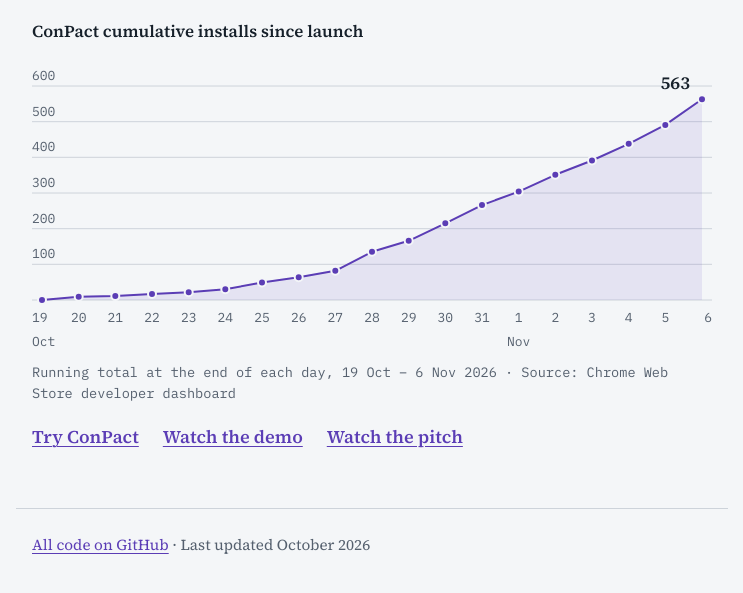
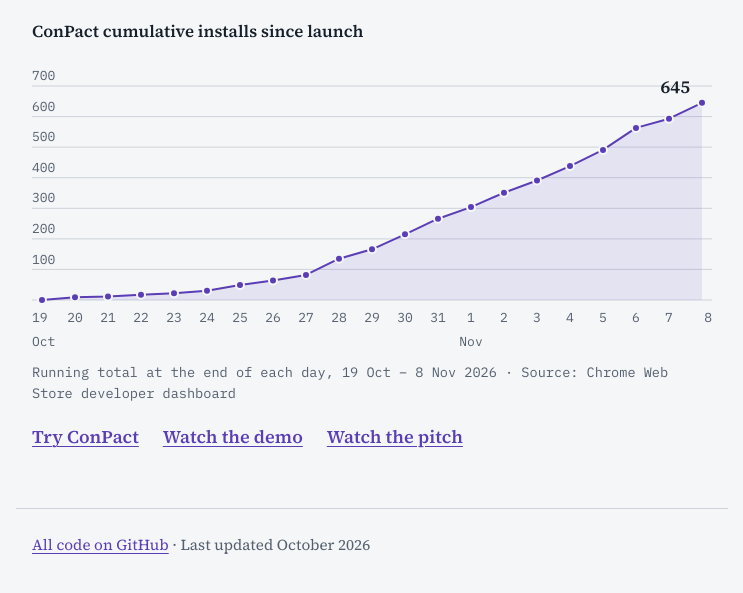
Before and after one commit to demodgm/demodgm.github.io, a plain HTML site: page index.html in a window 1280 px wide. Shown: the part 5144-5737 px from the top of the page, without its empty margins (268-1011 px from the left). Drawn offline with Linux system fonts and the light colour scheme.

Commit message:
Add files via upload

```diff
--- a/index.html
+++ b/index.html
@@ -108,66 +108,72 @@
     <p class="chart-title" aria-hidden="true">ConPact cumulative installs since launch</p>
     <svg class="chart" viewBox="0 0 680 310" role="img" aria-labelledby="installs-title installs-desc">
 <title id="installs-title">ConPact cumulative installs since launch</title>
-<desc id="installs-desc">Cumulative Chrome Web Store installs by day: 0 on 19 October, 9 on 20 October, 11 on 21 October, 17 on 22 October, 22 on 23 October, 30 on 24 October, 49 on 25 October, 64 on 26 October, 82 on 27 October, 135 on 28 October, 166 on 29 October, 215 on 30 October, 266 on 31 October, 304 on 1 November, 351 on 2 November, 391 on 3 November, 438 on 4 November, 491 on 5 November and 563 on 6 November 2026.</desc>
+<desc id="installs-desc">Cumulative Chrome Web Store installs by day: 0 on 19 October, 9 on 20 October, 11 on 21 October, 17 on 22 October, 22 on 23 October, 30 on 24 October, 49 on 25 October, 64 on 26 October, 82 on 27 October, 135 on 28 October, 166 on 29 October, 215 on 30 October, 266 on 31 October, 304 on 1 November, 351 on 2 November, 391 on 3 November, 438 on 4 November, 491 on 5 November, 563 on 6 November, 593 on 7 November and 645 on 8 November 2026.</desc>
 <line class="grid" x1="0" x2="680" y1="248.0" y2="248.0"/>
-<line class="grid" x1="0" x2="680" y1="212.3" y2="212.3"/>
-<text class="tick" x="0" y="212.3" dy="-0.45em" text-anchor="start">100</text>
-<line class="grid" x1="0" x2="680" y1="176.7" y2="176.7"/>
-<text class="tick" x="0" y="176.7" dy="-0.45em" text-anchor="start">200</text>
-<line class="grid" x1="0" x2="680" y1="141.0" y2="141.0"/>
-<text class="tick" x="0" y="141.0" dy="-0.45em" text-anchor="start">300</text>
-<line class="grid" x1="0" x2="680" y1="105.3" y2="105.3"/>
-<text class="tick" x="0" y="105.3" dy="-0.45em" text-anchor="start">400</text>
-<line class="grid" x1="0" x2="680" y1="69.7" y2="69.7"/>
-<text class="tick" x="0" y="69.7" dy="-0.45em" text-anchor="start">500</text>
+<line class="grid" x1="0" x2="680" y1="217.4" y2="217.4"/>
+<text class="tick" x="0" y="217.4" dy="-0.45em" text-anchor="start">100</text>
+<line class="grid" x1="0" x2="680" y1="186.9" y2="186.9"/>
+<text class="tick" x="0" y="186.9" dy="-0.45em" text-anchor="start">200</text>
+<line class="grid" x1="0" x2="680" y1="156.3" y2="156.3"/>
+<text class="tick" x="0" y="156.3" dy="-0.45em" text-anchor="start">300</text>
+<line class="grid" x1="0" x2="680" y1="125.7" y2="125.7"/>
+<text class="tick" x="0" y="125.7" dy="-0.45em" text-anchor="start">400</text>
+<line class="grid" x1="0" x2="680" y1="95.1" y2="95.1"/>
+<text class="tick" x="0" y="95.1" dy="-0.45em" text-anchor="start">500</text>
+<line class="grid" x1="0" x2="680" y1="64.6" y2="64.6"/>
+<text class="tick" x="0" y="64.6" dy="-0.45em" text-anchor="start">600</text>
 <line class="grid" x1="0" x2="680" y1="34.0" y2="34.0"/>
-<text class="tick" x="0" y="34.0" dy="-0.45em" text-anchor="start">600</text>
+<text class="tick" x="0" y="34.0" dy="-0.45em" text-anchor="start">700</text>
 <text class="tick" x="0.0" y="260" dy="0.8em" text-anchor="start">19</text>
 <text class="tick month" x="0.0" y="284" dy="0.8em" text-anchor="start">Oct</text>
-<text class="tick minor" x="46.7" y="260" dy="0.8em" text-anchor="middle">20</text>
-<text class="tick minor" x="83.3" y="260" dy="0.8em" text-anchor="middle">21</text>
-<text class="tick" x="120.0" y="260" dy="0.8em" text-anchor="middle">22</text>
-<text class="tick minor" x="156.7" y="260" dy="0.8em" text-anchor="middle">23</text>
-<text class="tick minor" x="193.3" y="260" dy="0.8em" text-anchor="middle">24</text>
-<text class="tick" x="230.0" y="260" dy="0.8em" text-anchor="middle">25</text>
-<text class="tick minor" x="266.7" y="260" dy="0.8em" text-anchor="middle">26</text>
-<text class="tick minor" x="303.3" y="260" dy="0.8em" text-anchor="middle">27</text>
-<text class="tick" x="340.0" y="260" dy="0.8em" text-anchor="middle">28</text>
-<text class="tick minor" x="376.7" y="260" dy="0.8em" text-anchor="middle">29</text>
-<text class="tick minor" x="413.3" y="260" dy="0.8em" text-anchor="middle">30</text>
-<text class="tick minor" x="450.0" y="260" dy="0.8em" text-anchor="middle">31</text>
-<text class="tick" x="486.7" y="260" dy="0.8em" text-anchor="middle">1</text>
-<text class="tick month" x="486.7" y="284" dy="0.8em" text-anchor="middle">Nov</text>
-<text class="tick minor" x="523.3" y="260" dy="0.8em" text-anchor="middle">2</text>
-<text class="tick minor" x="560.0" y="260" dy="0.8em" text-anchor="middle">3</text>
-<text class="tick minor" x="596.7" y="260" dy="0.8em" text-anchor="middle">4</text>
-<text class="tick minor" x="633.3" y="260" dy="0.8em" text-anchor="middle">5</text>
-<text class="tick" x="680.0" y="260" dy="0.8em" text-anchor="end">6</text>
-<path class="area" d="M10.0,248.0 L10.0,248.0 L46.7,244.8 L83.3,244.1 L120.0,241.9 L156.7,240.2 L193.3,237.3 L230.0,230.5 L266.7,225.2 L303.3,218.8 L340.0,199.8 L376.7,188.8 L413.3,171.3 L450.0,153.1 L486.7,139.6 L523.3,122.8 L560.0,108.5 L596.7,91.8 L633.3,72.9 L670.0,47.2 L670.0,248.0 Z"/>
-<polyline class="line" points="10.0,248.0 46.7,244.8 83.3,244.1 120.0,241.9 156.7,240.2 193.3,237.3 230.0,230.5 266.7,225.2 303.3,218.8 340.0,199.8 376.7,188.8 413.3,171.3 450.0,153.1 486.7,139.6 523.3,122.8 560.0,108.5 596.7,91.8 633.3,72.9 670.0,47.2"/>
+<text class="tick minor" x="43.0" y="260" dy="0.8em" text-anchor="middle">20</text>
+<text class="tick minor" x="76.0" y="260" dy="0.8em" text-anchor="middle">21</text>
+<text class="tick" x="109.0" y="260" dy="0.8em" text-anchor="middle">22</text>
+<text class="tick minor" x="142.0" y="260" dy="0.8em" text-anchor="middle">23</text>
+<text class="tick minor" x="175.0" y="260" dy="0.8em" text-anchor="middle">24</text>
+<text class="tick" x="208.0" y="260" dy="0.8em" text-anchor="middle">25</text>
+<text class="tick minor" x="241.0" y="260" dy="0.8em" text-anchor="middle">26</text>
+<text class="tick minor" x="274.0" y="260" dy="0.8em" text-anchor="middle">27</text>
+<text class="tick" x="307.0" y="260" dy="0.8em" text-anchor="middle">28</text>
+<text class="tick minor" x="340.0" y="260" dy="0.8em" text-anchor="middle">29</text>
+<text class="tick minor" x="373.0" y="260" dy="0.8em" text-anchor="middle">30</text>
+<text class="tick minor" x="406.0" y="260" dy="0.8em" text-anchor="middle">31</text>
+<text class="tick" x="439.0" y="260" dy="0.8em" text-anchor="middle">1</text>
+<text class="tick month" x="439.0" y="284" dy="0.8em" text-anchor="middle">Nov</text>
+<text class="tick minor" x="472.0" y="260" dy="0.8em" text-anchor="middle">2</text>
+<text class="tick" x="505.0" y="260" dy="0.8em" text-anchor="middle">3</text>
+<text class="tick minor" x="538.0" y="260" dy="0.8em" text-anchor="middle">4</text>
+<text class="tick minor" x="571.0" y="260" dy="0.8em" text-anchor="middle">5</text>
+<text class="tick" x="604.0" y="260" dy="0.8em" text-anchor="middle">6</text>
+<text class="tick minor" x="637.0" y="260" dy="0.8em" text-anchor="middle">7</text>
+<text class="tick" x="680.0" y="260" dy="0.8em" text-anchor="end">8</text>
+<path class="area" d="M10.0,248.0 L10.0,248.0 L43.0,245.2 L76.0,244.6 L109.0,242.8 L142.0,241.3 L175.0,238.8 L208.0,233.0 L241.0,228.4 L274.0,222.9 L307.0,206.7 L340.0,197.3 L373.0,182.3 L406.0,166.7 L439.0,155.1 L472.0,140.7 L505.0,128.5 L538.0,114.1 L571.0,97.9 L604.0,75.9 L637.0,66.7 L670.0,50.8 L670.0,248.0 Z"/>
+<polyline class="line" points="10.0,248.0 43.0,245.2 76.0,244.6 109.0,242.8 142.0,241.3 175.0,238.8 208.0,233.0 241.0,228.4 274.0,222.9 307.0,206.7 340.0,197.3 373.0,182.3 406.0,166.7 439.0,155.1 472.0,140.7 505.0,128.5 538.0,114.1 571.0,97.9 604.0,75.9 637.0,66.7 670.0,50.8"/>
 <g class="pt"><circle class="dot" cx="10.0" cy="248.0" r="4"/><circle class="hit" cx="10.0" cy="248.0" r="14"><title>19 Oct 2026: 0 installs</title></circle></g>
-<g class="pt"><circle class="dot" cx="46.7" cy="244.8" r="4"/><circle class="hit" cx="46.7" cy="244.8" r="14"><title>20 Oct 2026: 9 installs</title></circle></g>
-<g class="pt"><circle class="dot" cx="83.3" cy="244.1" r="4"/><circle class="hit" cx="83.3" cy="244.1" r="14"><title>21 Oct 2026: 11 installs</title></circle></g>
-<g class="pt"><circle class="dot" cx="120.0" cy="241.9" r="4"/><circle class="hit" cx="120.0" cy="241.9" r="14"><title>22 Oct 2026: 17 installs</title></circle></g>
-<g class="pt"><circle class="dot" cx="156.7" cy="240.2" r="4"/><circle class="hit" cx="156.7" cy="240.2" r="14"><title>23 Oct 2026: 22 installs</title></circle></g>
-<g class="pt"><circle class="dot" cx="193.3" cy="237.3" r="4"/><circle class="hit" cx="193.3" cy="237.3" r="14"><title>24 Oct 2026: 30 installs</title></circle></g>
-<g class="pt"><circle class="dot" cx="230.0" cy="230.5" r="4"/><circle class="hit" cx="230.0" cy="230.5" r="14"><title>25 Oct 2026: 49 installs</title></circle></g>
-<g class="pt"><circle class="dot" cx="266.7" cy="225.2" r="4"/><circle class="hit" cx="266.7" cy="225.2" r="14"><title>26 Oct 2026: 64 installs</title></circle></g>
-<g class="pt"><circle class="dot" cx="303.3" cy="218.8" r="4"/><circle class="hit" cx="303.3" cy="218.8" r="14"><title>27 Oct 2026: 82 installs</title></circle></g>
-<g class="pt"><circle class="dot" cx="340.0" cy="199.8" r="4"/><circle class="hit" cx="340.0" cy="199.8" r="14"><title>28 Oct 2026: 135 installs</title></circle></g>
-<g class="pt"><circle class="dot" cx="376.7" cy="188.8" r="4"/><circle class="hit" cx="376.7" cy="188.8" r="14"><title>29 Oct 2026: 166 installs</title></circle></g>
-<g class="pt"><circle class="dot" cx="413.3" cy="171.3" r="4"/><circle class="hit" cx="413.3" cy="171.3" r="14"><title>30 Oct 2026: 215 installs</title></circle></g>
-<g class="pt"><circle class="dot" cx="450.0" cy="153.1" r="4"/><circle class="hit" cx="450.0" cy="153.1" r="14"><title>31 Oct 2026: 266 installs</title></circle></g>
-<g class="pt"><circle class="dot" cx="486.7" cy="139.6" r="4"/><circle class="hit" cx="486.7" cy="139.6" r="14"><title>1 Nov 2026: 304 installs</title></circle></g>
-<g class="pt"><circle class="dot" cx="523.3" cy="122.8" r="4"/><circle class="hit" cx="523.3" cy="122.8" r="14"><title>2 Nov 2026: 351 installs</title></circle></g>
-<g class="pt"><circle class="dot" cx="560.0" cy="108.5" r="4"/><circle class="hit" cx="560.0" cy="108.5" r="14"><title>3 Nov 2026: 391 installs</title></circle></g>
-<g class="pt"><circle class="dot" cx="596.7" cy="91.8" r="4"/><circle class="hit" cx="596.7" cy="91.8" r="14"><title>4 Nov 2026: 438 installs</title></circle></g>
-<g class="pt"><circle class="dot" cx="633.3" cy="72.9" r="4"/><circle class="hit" cx="633.3" cy="72.9" r="14"><title>5 Nov 2026: 491 installs</title></circle></g>
-<g class="pt"><circle class="dot" cx="670.0" cy="47.2" r="4"/><circle class="hit" cx="670.0" cy="47.2" r="14"><title>6 Nov 2026: 563 installs</title></circle></g>
-<text class="endlabel" x="658.0" y="47.2" dy="-0.55em" text-anchor="end">563</text>
+<g class="pt"><circle class="dot" cx="43.0" cy="245.2" r="4"/><circle class="hit" cx="43.0" cy="245.2" r="14"><title>20 Oct 2026: 9 installs</title></circle></g>
+<g class="pt"><circle class="dot" cx="76.0" cy="244.6" r="4"/><circle class="hit" cx="76.0" cy="244.6" r="14"><title>21 Oct 2026: 11 installs</title></circle></g>
+<g class="pt"><circle class="dot" cx="109.0" cy="242.8" r="4"/><circle class="hit" cx="109.0" cy="242.8" r="14"><title>22 Oct 2026: 17 installs</title></circle></g>
+<g class="pt"><circle class="dot" cx="142.0" cy="241.3" r="4"/><circle class="hit" cx="142.0" cy="241.3" r="14"><title>23 Oct 2026: 22 installs</title></circle></g>
+<g class="pt"><circle class="dot" cx="175.0" cy="238.8" r="4"/><circle class="hit" cx="175.0" cy="238.8" r="14"><title>24 Oct 2026: 30 installs</title></circle></g>
+<g class="pt"><circle class="dot" cx="208.0" cy="233.0" r="4"/><circle class="hit" cx="208.0" cy="233.0" r="14"><title>25 Oct 2026: 49 installs</title></circle></g>
+<g class="pt"><circle class="dot" cx="241.0" cy="228.4" r="4"/><circle class="hit" cx="241.0" cy="228.4" r="14"><title>26 Oct 2026: 64 installs</title></circle></g>
+<g class="pt"><circle class="dot" cx="274.0" cy="222.9" r="4"/><circle class="hit" cx="274.0" cy="222.9" r="14"><title>27 Oct 2026: 82 installs</title></circle></g>
+<g class="pt"><circle class="dot" cx="307.0" cy="206.7" r="4"/><circle class="hit" cx="307.0" cy="206.7" r="14"><title>28 Oct 2026: 135 installs</title></circle></g>
+<g class="pt"><circle class="dot" cx="340.0" cy="197.3" r="4"/><circle class="hit" cx="340.0" cy="197.3" r="14"><title>29 Oct 2026: 166 installs</title></circle></g>
+<g class="pt"><circle class="dot" cx="373.0" cy="182.3" r="4"/><circle class="hit" cx="373.0" cy="182.3" r="14"><title>30 Oct 2026: 215 installs</title></circle></g>
+<g class="pt"><circle class="dot" cx="406.0" cy="166.7" r="4"/><circle class="hit" cx="406.0" cy="166.7" r="14"><title>31 Oct 2026: 266 installs</title></circle></g>
+<g class="pt"><circle class="dot" cx="439.0" cy="155.1" r="4"/><circle class="hit" cx="439.0" cy="155.1" r="14"><title>1 Nov 2026: 304 installs</title></circle></g>
+<g class="pt"><circle class="dot" cx="472.0" cy="140.7" r="4"/><circle class="hit" cx="472.0" cy="140.7" r="14"><title>2 Nov 2026: 351 installs</title></circle></g>
+<g class="pt"><circle class="dot" cx="505.0" cy="128.5" r="4"/><circle class="hit" cx="505.0" cy="128.5" r="14"><title>3 Nov 2026: 391 installs</title></circle></g>
+<g class="pt"><circle class="dot" cx="538.0" cy="114.1" r="4"/><circle class="hit" cx="538.0" cy="114.1" r="14"><title>4 Nov 2026: 438 installs</title></circle></g>
+<g class="pt"><circle class="dot" cx="571.0" cy="97.9" r="4"/><circle class="hit" cx="571.0" cy="97.9" r="14"><title>5 Nov 2026: 491 installs</title></circle></g>
+<g class="pt"><circle class="dot" cx="604.0" cy="75.9" r="4"/><circle class="hit" cx="604.0" cy="75.9" r="14"><title>6 Nov 2026: 563 installs</title></circle></g>
+<g class="pt"><circle class="dot" cx="637.0" cy="66.7" r="4"/><circle class="hit" cx="637.0" cy="66.7" r="14"><title>7 Nov 2026: 593 installs</title></circle></g>
+<g class="pt"><circle class="dot" cx="670.0" cy="50.8" r="4"/><circle class="hit" cx="670.0" cy="50.8" r="14"><title>8 Nov 2026: 645 installs</title></circle></g>
+<text class="endlabel" x="658.0" y="50.8" dy="-0.55em" text-anchor="end">645</text>
 </svg>
-    <div class="sr-only"><table><caption>ConPact cumulative installs since launch</caption><thead><tr><th>Date</th><th>Cumulative installs</th></tr></thead><tbody><tr><td>19 Oct 2026</td><td>0</td></tr><tr><td>20 Oct 2026</td><td>9</td></tr><tr><td>21 Oct 2026</td><td>11</td></tr><tr><td>22 Oct 2026</td><td>17</td></tr><tr><td>23 Oct 2026</td><td>22</td></tr><tr><td>24 Oct 2026</td><td>30</td></tr><tr><td>25 Oct 2026</td><td>49</td></tr><tr><td>26 Oct 2026</td><td>64</td></tr><tr><td>27 Oct 2026</td><td>82</td></tr><tr><td>28 Oct 2026</td><td>135</td></tr><tr><td>29 Oct 2026</td><td>166</td></tr><tr><td>30 Oct 2026</td><td>215</td></tr><tr><td>31 Oct 2026</td><td>266</td></tr><tr><td>1 Nov 2026</td><td>304</td></tr><tr><td>2 Nov 2026</td><td>351</td></tr><tr><td>3 Nov 2026</td><td>391</td></tr><tr><td>4 Nov 2026</td><td>438</td></tr><tr><td>5 Nov 2026</td><td>491</td></tr><tr><td>6 Nov 2026</td><td>563</td></tr></tbody></table></div>
-    <figcaption class="meta">Running total at the end of each day, 19 Oct – 6 Nov 2026 · Source: Chrome Web Store developer dashboard</figcaption>
+    <div class="sr-only"><table><caption>ConPact cumulative installs since launch</caption><thead><tr><th>Date</th><th>Cumulative installs</th></tr></thead><tbody><tr><td>19 Oct 2026</td><td>0</td></tr><tr><td>20 Oct 2026</td><td>9</td></tr><tr><td>21 Oct 2026</td><td>11</td></tr><tr><td>22 Oct 2026</td><td>17</td></tr><tr><td>23 Oct 2026</td><td>22</td></tr><tr><td>24 Oct 2026</td><td>30</td></tr><tr><td>25 Oct 2026</td><td>49</td></tr><tr><td>26 Oct 2026</td><td>64</td></tr><tr><td>27 Oct 2026</td><td>82</td></tr><tr><td>28 Oct 2026</td><td>135</td></tr><tr><td>29 Oct 2026</td><td>166</td></tr><tr><td>30 Oct 2026</td><td>215</td></tr><tr><td>31 Oct 2026</td><td>266</td></tr><tr><td>1 Nov 2026</td><td>304</td></tr><tr><td>2 Nov 2026</td><td>351</td></tr><tr><td>3 Nov 2026</td><td>391</td></tr><tr><td>4 Nov 2026</td><td>438</td></tr><tr><td>5 Nov 2026</td><td>491</td></tr><tr><td>6 Nov 2026</td><td>563</td></tr><tr><td>7 Nov 2026</td><td>593</td></tr><tr><td>8 Nov 2026</td><td>645</td></tr></tbody></table></div>
+    <figcaption class="meta">Running total at the end of each day, 19 Oct – 8 Nov 2026 · Source: Chrome Web Store developer dashboard</figcaption>
   </figure>
   <p class="links"><a href="https://chromewebstore.google.com/detail/conpact/okkkichfecnhkbchgajlmaphgfeahghl">Try ConPact</a> <a href="https://www.youtube.com/watch?v=M5Gy_iQI0mw">Watch the demo</a> <a href="https://www.youtube.com/watch?v=zRWiBQotd7Y">Watch the pitch</a></p>
 </section>
```
